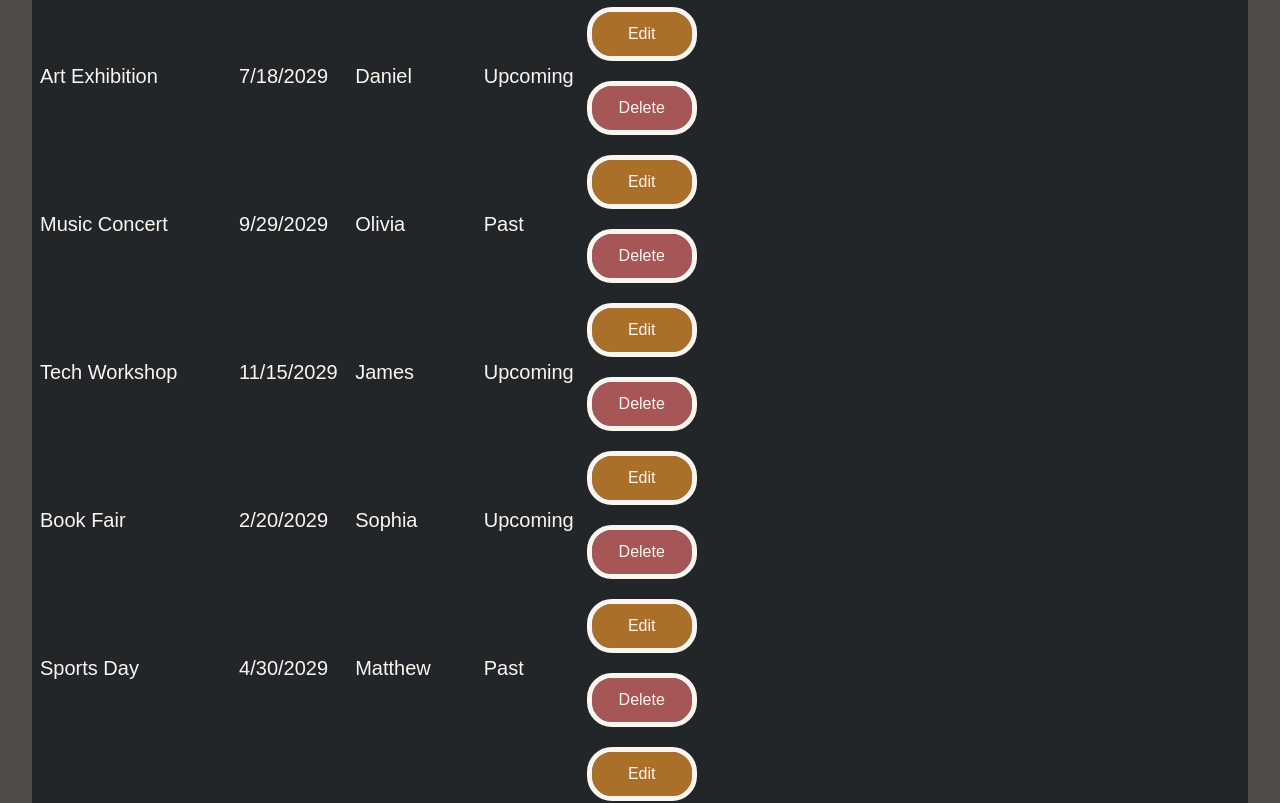
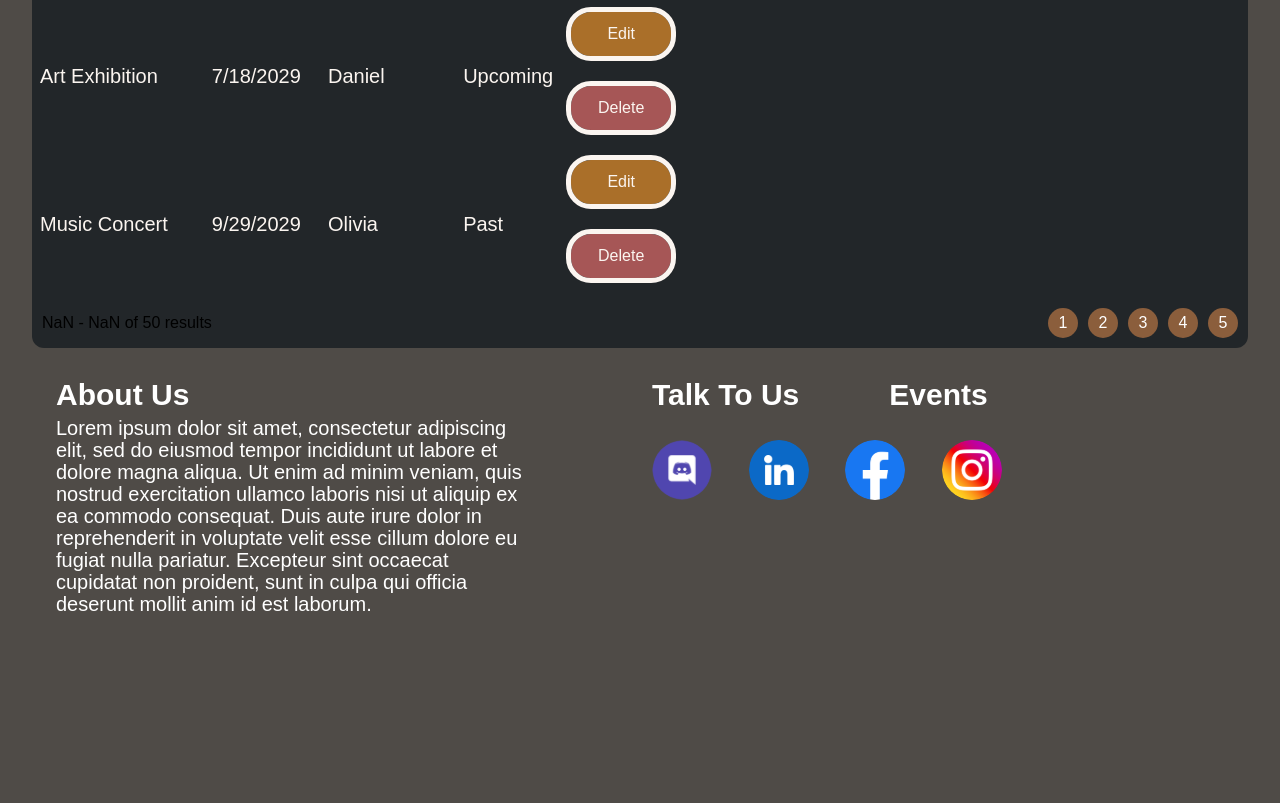
Before and after one commit to UoaWDCC/aspa-portal-v3, a Next.js app in the folder frontend/: page /events/admin-events in a window 1280 px wide. Shown: the part 1652-2455 px from the top of the page. After the commit the page ends 2323 px from the top, so only its background shows below. Built offline with nearby package versions, Linux system fonts and the light colour scheme.

Commit message:
Pagination
First Version

```diff
--- a/frontend/src/ui/events/admin-events/EventPage.tsx
+++ b/frontend/src/ui/events/admin-events/EventPage.tsx
@@ -5,6 +5,7 @@ import styles from './EventPage.module.css';
 import data from "./mock-data.json";
 import ReadOnlyRow from './ReadOnlyRow'
 import EditRows from './EditRows';
+import Pagination from './Pagination';
 
 
 
@@ -91,6 +92,14 @@ const EventPage = () => {
         eventdata.eventTitle.toLowerCase().includes(searchParam.toLowerCase())
     );
 
+    const [currentPage, setCurrentPage] = useState(1);
+    const itemsPerPage = 10;
+
+    const indexOfLastItem = currentPage * itemsPerPage;
+    const indexOfFirstItem = indexOfLastItem - itemsPerPage;
+    const currentEventDatas = filteredEventDatas.slice(indexOfFirstItem, indexOfLastItem);
+
+
 
 
     return (
@@ -125,7 +134,7 @@ const EventPage = () => {
                             </tr>
                         </thead>
                         <tbody>
-                            {filteredEventDatas.map((eventdata) => (
+                            {currentEventDatas.map((eventdata) => (
                                 <Fragment key={eventdata.id}>
                                     {editContactId === eventdata.id ? (
                                         <EditRows
@@ -145,6 +154,11 @@ const EventPage = () => {
                         </tbody>
                     </table>
                 </form>
+                <Pagination
+                totalItems={filteredEventDatas.length}
+                itemsPerPage={itemsPerPage}
+                currentPage={currentEventDatas}
+                setCurrentPage={setCurrentPage}/>
             </div>
 
 
--- /dev/null
+++ b/frontend/src/ui/events/admin-events/Pagination.module.css
@@ -0,0 +1,29 @@
+.pagination {
+    display: flex;
+    justify-content: space-between;
+    align-items: center;
+    padding: 10px;
+}
+
+.pageNumbers {
+    display: flex;
+    gap: 10px;
+}
+
+.pageButton {
+    background-color: #8B5E3C;
+    color: white;
+    border: none;
+    border-radius: 50%;
+    width: 30px;
+    height: 30px;
+    cursor: pointer;
+}
+
+.pageButton:hover {
+    background-color: #704A2B;
+}
+
+.active {
+    background-color: #5C3A21;
+}
--- /dev/null
+++ b/frontend/src/ui/events/admin-events/Pagination.tsx
@@ -0,0 +1,34 @@
+import React from 'react';
+import styles from './Pagination.module.css';
+
+const Pagination = ({ totalItems, itemsPerPage, currentPage, setCurrentPage }) => {
+    const totalPages = Math.ceil(totalItems / itemsPerPage);
+    const pageNumbers = [];
+
+    for (let i = 1; i <= totalPages; i++) {
+        pageNumbers.push(i);
+    }
+
+    const handleClick = (pageNumber) => {
+        setCurrentPage(pageNumber);
+    };
+
+    return (
+        <div className={styles.pagination}>
+            <span>{itemsPerPage * (currentPage - 1) + 1} - {Math.min(itemsPerPage * currentPage, totalItems)} of {totalItems} results</span>
+            <div className={styles.pageNumbers}>
+                {pageNumbers.map(number => (
+                    <button
+                        key={number}
+                        onClick={() => handleClick(number)}
+                        className={`${styles.pageButton} ${currentPage === number ? styles.active : ''}`}
+                    >
+                        {number}
+                    </button>
+                ))}
+            </div>
+        </div>
+    );
+};
+
+export default Pagination;
```
Also changed, not shown: frontend/src/ui/events/admin-events/usePagination.tsx (added, +73 -0 lines).
